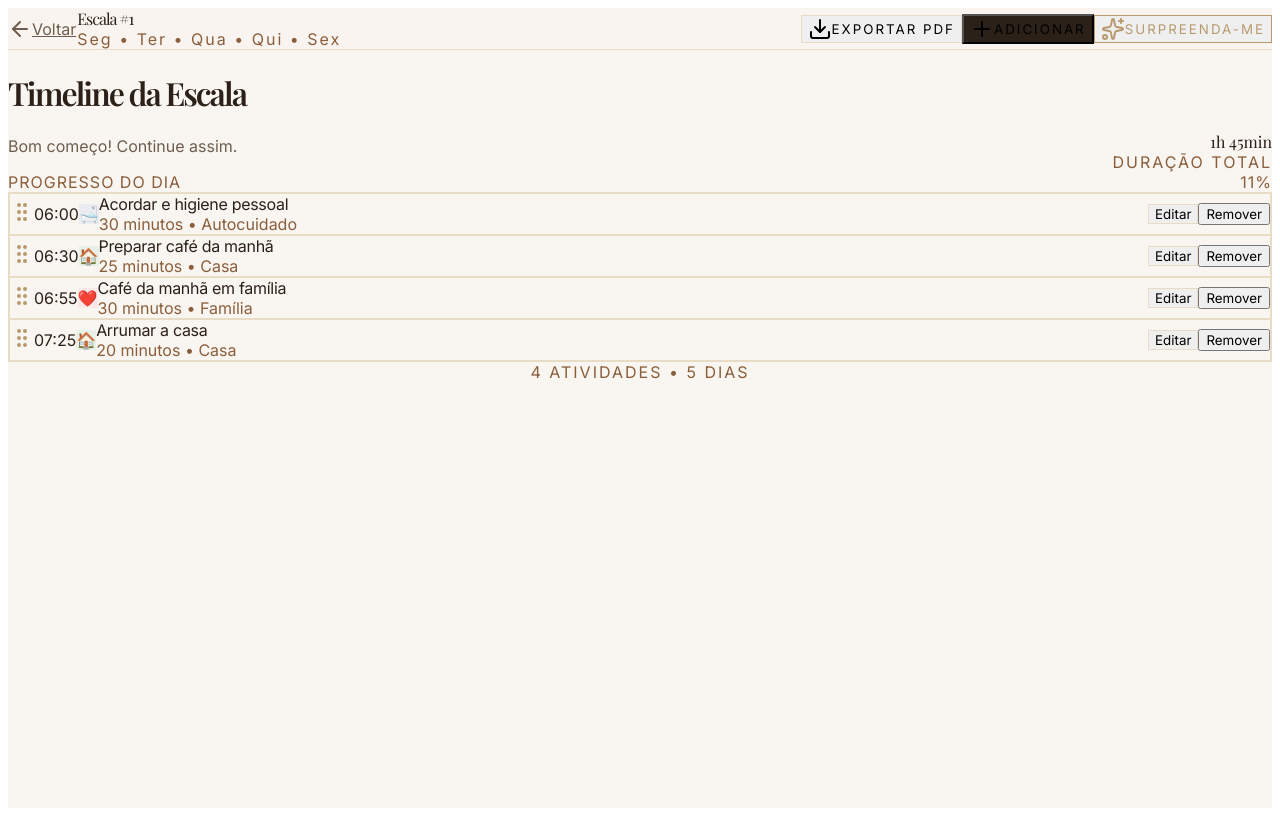
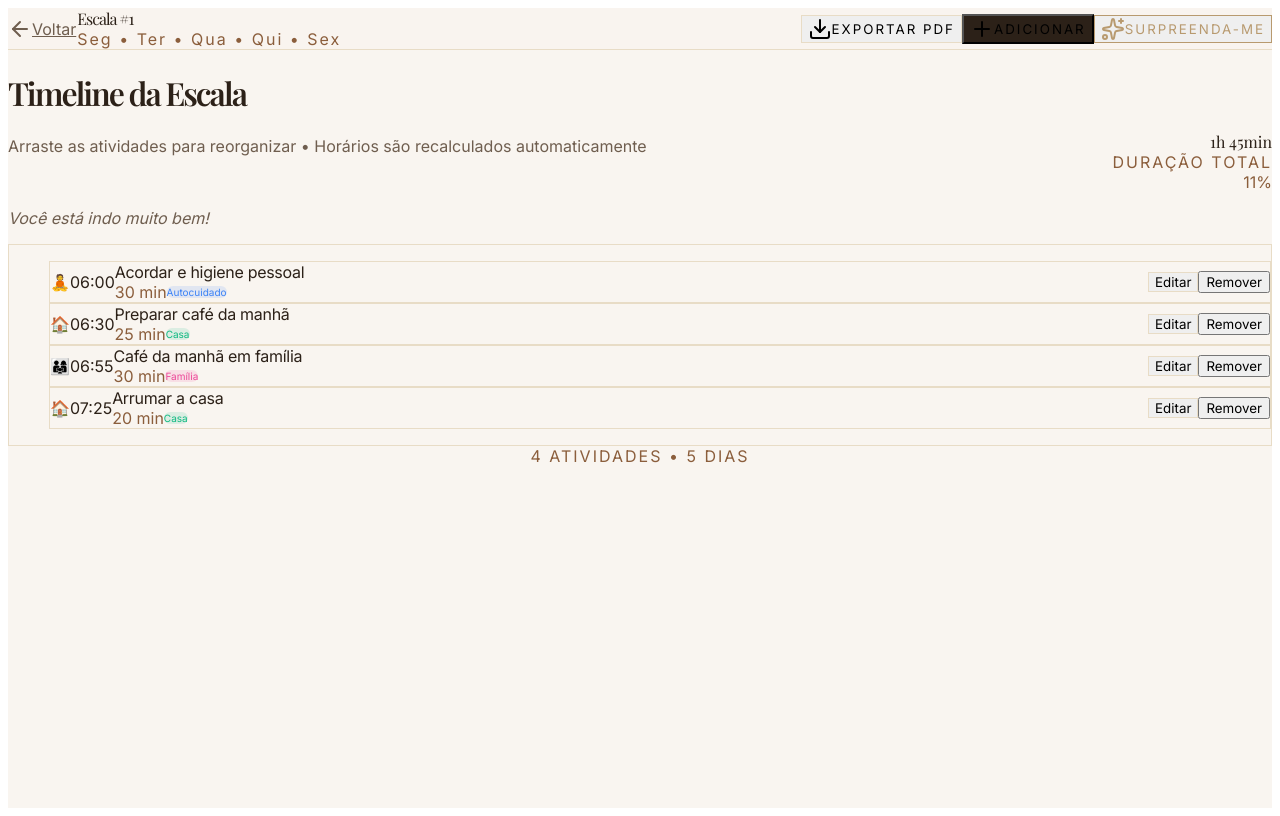
Before and after one commit to italo0machado/rotina-em-casa, a React (Vite) app in the folder frontend/: page /escala/1 in a window 1280 px wide. Built offline with nearby package versions, Linux system fonts and the light colour scheme.

Commit message:
fix(timeline): substituir @hello-pangea/dnd por framer-motion Reorder (mais estável no Vercel)

```diff
--- a/frontend/src/pages/EscalaEditor.tsx
+++ b/frontend/src/pages/EscalaEditor.tsx
@@ -1,12 +1,7 @@
 import { useParams, Link, useLocation } from 'react-router-dom';
-import { ArrowLeft, Download, Plus, Clock, GripVertical, Sparkles } from 'lucide-react';
+import { ArrowLeft, Download, Plus, Clock, Sparkles } from 'lucide-react';
 import { useState } from 'react';
-import {
-  DragDropContext,
-  Droppable,
-  Draggable,
-  type DropResult,
-} from '@hello-pangea/dnd';
+import { Reorder } from 'framer-motion';
 
 interface Atividade {
   id: number;
@@ -23,19 +18,16 @@ interface Escala {
 }
 
 const TIPO_CONFIG = {
-  autocuidado: { cor: '#3b82f6', label: 'Autocuidado', icone: '🛁' },
+  autocuidado: { cor: '#3b82f6', label: 'Autocuidado', icone: '🧘' },
   casa:        { cor: '#10b981', label: 'Casa',        icone: '🏠' },
   movimento:   { cor: '#f59e0b', label: 'Movimento',   icone: '🏃' },
   estudo:      { cor: '#8b5cf6', label: 'Estudo',      icone: '📚' },
-  familia:     { cor: '#ec4899', label: 'Família',     icone: '❤️' },
+  familia:     { cor: '#ec4899', label: 'Família',     icone: '👨‍👩‍👧' },
 };
 
-const MENSAGENS_MOTIVACIONAIS = [
-  "Bom começo! Continue assim.",
-  "Você está indo muito bem!",
-  "Ótimo ritmo! A casa agradece.",
-  "Quase lá! Está ficando lindo.",
-  "Dia organizado é dia feliz.",
+const sugestoes = [
+  "Alongamento matinal", "Ler 15 minutos", "Jogar com as crianças",
+  "Meditação", "Organizar a geladeira", "Caminhada rápida"
 ];
 
 function formatTime(minutes: number): string {
@@ -53,26 +45,17 @@ function recalculateHorarios(atividades: Atividade[], startHour = 6): Atividade[
   });
 }
 
-function getMensagemMotivacional(progresso: number): string {
-  if (progresso < 20) return MENSAGENS_MOTIVACIONAIS[0];
-  if (progresso < 40) return MENSAGENS_MOTIVACIONAIS[1];
-  if (progresso < 70) return MENSAGENS_MOTIVACIONAIS[2];
-  if (progresso < 95) return MENSAGENS_MOTIVACIONAIS[3];
-  return MENSAGENS_MOTIVACIONAIS[4];
+function getMensagemProgresso(atividades: Atividade[]): string {
+  const total = atividades.length;
+  if (total === 0) return "Comece adicionando sua primeira atividade.";
+  if (total <= 3) return "Bom começo! Continue assim.";
+  if (total <= 6) return "Você está indo muito bem!";
+  return "Ótimo ritmo! A casa agradece.";
 }
-
-const ATIVIDADES_SUGERIDAS = [
-  { nome: "Alongamento matinal", duracao: 15, tipo: 'movimento' as const },
-  { nome: "Ler 20 páginas", duracao: 25, tipo: 'estudo' as const },
-  { nome: "Jogar com as crianças", duracao: 30, tipo: 'familia' as const },
-  { nome: "Organizar a geladeira", duracao: 20, tipo: 'casa' as const },
-  { nome: "Meditação de 10 minutos", duracao: 10, tipo: 'autocuidado' as const },
-];
 
 export default function EscalaEditor() {
   const { id } = useParams();
   const location = useLocation();
-
   const escalaInicial = location.state?.escala as Escala | undefined;
 
   const [escala] = useState<Escala>(escalaInicial || {
@@ -91,22 +74,8 @@ export default function EscalaEditor() {
     return recalculateHorarios(iniciais);
   });
 
-  const totalMinutos = atividades.reduce((sum, a) => sum + a.duracao, 0);
-  const totalHoras = Math.floor(totalMinutos / 60);
-  const minutosRestantes = totalMinutos % 60;
-
-  // Progresso do dia (considerando 16h = 960 minutos como dia útil)
-  const progresso = Math.min(Math.round((totalMinutos / 960) * 100), 100);
-  const mensagem = getMensagemMotivacional(progresso);
-
-  const onDragEnd = (result: DropResult) => {
-    if (!result.destination) return;
-
-    const items = Array.from(atividades);
-    const [reorderedItem] = items.splice(result.source.index, 1);
-    items.splice(result.destination.index, 0, reorderedItem);
-
-    setAtividades(recalculateHorarios(items));
+  const handleReorder = (novaOrdem: Atividade[]) => {
+    setAtividades(recalculateHorarios(novaOrdem));
   };
 
   const adicionarAtividade = () => {
@@ -114,25 +83,24 @@ export default function EscalaEditor() {
       id: Date.now(),
       nome: "Nova atividade",
       duracao: 20,
-      tipo: 'casa',
+      tipo: 'casa'
     };
     setAtividades(recalculateHorarios([...atividades, nova]));
   };
 
   const surpreendaMe = () => {
-    const sugerida = ATIVIDADES_SUGERIDAS[Math.floor(Math.random() * ATIVIDADES_SUGERIDAS.length)];
+    const sugestao = sugestoes[Math.floor(Math.random() * sugestoes.length)];
     const nova: Atividade = {
       id: Date.now(),
-      nome: sugerida.nome,
-      duracao: sugerida.duracao,
-      tipo: sugerida.tipo,
+      nome: sugestao,
+      duracao: 15,
+      tipo: 'movimento'
     };
     setAtividades(recalculateHorarios([...atividades, nova]));
   };
 
   const removerAtividade = (id: number) => {
-    const filtradas = atividades.filter(a => a.id !== id);
-    setAtividades(recalculateHorarios(filtradas));
+    setAtividades(recalculateHorarios(atividades.filter(a => a.id !== id)));
   };
 
   const editarAtividade = (id: number) => {
@@ -150,13 +118,17 @@ export default function EscalaEditor() {
     const atualizadas = atividades.map(a =>
       a.id === id ? { ...a, nome: novoNome.trim() || a.nome, duracao: novaDuracao } : a
     );
-
     setAtividades(recalculateHorarios(atualizadas));
   };
 
+  const totalMinutos = atividades.reduce((sum, a) => sum + a.duracao, 0);
+  const totalHoras = Math.floor(totalMinutos / 60);
+  const minutosRestantes = totalMinutos % 60;
+  const progresso = Math.min(Math.round((totalMinutos / (16 * 60)) * 100), 100);
+  const mensagem = getMensagemProgresso(atividades);
+
   return (
     <div className="min-h-screen bg-[#f9f5f0] text-[#2c2118]">
-      {/* Navbar */}
       <nav className="border-b border-[#e8dcc6] bg-[#f9f5f0]/95 backdrop-blur-md sticky top-0 z-40">
         <div className="max-w-7xl mx-auto px-8 flex items-center justify-between h-20">
           <div className="flex items-center gap-4">
@@ -173,16 +145,10 @@ export default function EscalaEditor() {
             <button className="flex items-center gap-2 px-6 py-2.5 border border-[#e8dcc6] rounded-2xl text-sm tracking-[2px] hover:bg-white transition">
               <Download className="w-4 h-4" /> EXPORTAR PDF
             </button>
-            <button
-              onClick={adicionarAtividade}
-              className="flex items-center gap-2 px-6 py-2.5 bg-[#2c2118] text-white rounded-2xl text-sm tracking-[2px] hover:bg-[#3f2a1d] transition"
-            >
+            <button onClick={adicionarAtividade} className="flex items-center gap-2 px-6 py-2.5 bg-[#2c2118] text-white rounded-2xl text-sm tracking-[2px] hover:bg-[#3f2a1d] transition">
               <Plus className="w-4 h-4" /> ADICIONAR
             </button>
-            <button
-              onClick={surpreendaMe}
-              className="flex items-center gap-2 px-6 py-2.5 border border-[#b89a6f] text-[#b89a6f] rounded-2xl text-sm tracking-[2px] hover:bg-[#b89a6f] hover:text-white transition"
-            >
+            <button onClick={surpreendaMe} className="flex items-center gap-2 px-6 py-2.5 border border-[#b89a6f] text-[#b89a6f] rounded-2xl text-sm tracking-[2px] hover:bg-[#b89a6f] hover:text-white transition">
               <Sparkles className="w-4 h-4" /> SURPREENDA-ME
             </button>
           </div>
@@ -190,12 +156,11 @@ export default function EscalaEditor() {
       </nav>
 
       <div className="max-w-5xl mx-auto px-8 py-12">
-        {/* Cabeçalho com mensagem e progresso */}
         <div className="mb-8">
           <div className="flex items-end justify-between mb-4">
             <div>
               <h1 className="font-serif text-5xl tracking-[-2px]">Timeline da Escala</h1>
-              <p className="text-[#6f5e4f] mt-2 text-lg">{mensagem}</p>
+              <p className="text-[#6f5e4f] mt-2">Arraste as atividades para reorganizar • Horários são recalculados automaticamente</p>
             </div>
             <div className="text-right">
               <div className="text-3xl font-serif tracking-tighter text-[#2c2118]">
@@ -206,107 +171,52 @@ export default function EscalaEditor() {
           </div>
 
           {/* Barra de Progresso */}
-          <div className="mt-4">
-            <div className="flex justify-between text-xs text-[#8b5e3c] mb-1.5 tracking-[1px]">
-              <span>PROGRESSO DO DIA</span>
-              <span>{progresso}%</span>
+          <div className="flex items-center gap-4">
+            <div className="flex-1 h-2 bg-[#e8dcc6] rounded-full overflow-hidden">
+              <div className="h-full bg-[#b89a6f] transition-all" style={{ width: `${progresso}%` }} />
             </div>
-            <div className="h-2 bg-[#e8dcc6] rounded-2xl overflow-hidden">
-              <div
-                className="h-2 bg-[#b89a6f] transition-all duration-500"
-                style={{ width: `${progresso}%` }}
-              />
+            <div className="text-sm text-[#8b5e3c] w-12 text-right">{progresso}%</div>
           </div>
-          </div>
+          <p className="text-sm text-[#6f5e4f] mt-2 italic">{mensagem}</p>
         </div>
 
-        {/* Timeline com Drag & Drop */}
         <div className="border border-[#e8dcc6] bg-white rounded-3xl p-10">
           {atividades.length === 0 ? (
             <div className="text-center py-16">
               <Clock className="w-10 h-10 mx-auto text-[#b89a6f] mb-4" />
               <p className="text-[#6f5e4f]">Nenhuma atividade adicionada ainda.</p>
-              <button
-                onClick={adicionarAtividade}
-                className="mt-6 px-8 py-3 bg-[#2c2118] text-white rounded-2xl text-sm tracking-[2px]"
-              >
-                ADICIONAR PRIMEIRA ATIVIDADE
-              </button>
             </div>
           ) : (
-            <DragDropContext onDragEnd={onDragEnd}>
-              <Droppable droppableId="timeline">
-                {(provided: import("@hello-pangea/dnd").DroppableProvided) => (
-                  <div
-                    {...provided.droppableProps}
-                    ref={provided.innerRef}
-                    className="space-y-3"
-                  >
-                    {atividades.map((atividade, index) => {
+            <Reorder.Group axis="y" values={atividades} onReorder={handleReorder} className="space-y-3">
+              {atividades.map((atividade) => {
                 const config = atividade.tipo ? TIPO_CONFIG[atividade.tipo] : TIPO_CONFIG.casa;
                 return (
-                        <Draggable key={atividade.id} draggableId={atividade.id.toString()} index={index}>
-                          {(provided: import("@hello-pangea/dnd").DraggableProvided, snapshot: import("@hello-pangea/dnd").DraggableStateSnapshot) => (
-                            <div
-                              ref={provided.innerRef}
-                              {...provided.draggableProps}
-                              className={`flex items-center gap-6 border border-[#e8dcc6] rounded-2xl p-6 transition-all group ${
-                                snapshot.isDragging ? 'shadow-2xl ring-2 ring-[#b89a6f]/30 bg-white' : 'hover:border-[#b89a6f]'
-                              }`}
+                  <Reorder.Item
+                    key={atividade.id}
+                    value={atividade}
+                    className="flex items-center gap-6 border border-[#e8dcc6] rounded-2xl p-6 hover:border-[#b89a6f] transition cursor-grab active:cursor-grabbing bg-white"
                   >
-                              {/* Drag Handle */}
-                              <div {...provided.dragHandleProps} className="text-[#b89a6f] cursor-grab active:cursor-grabbing">
-                                <GripVertical className="w-5 h-5" />
+                    <div className="text-2xl">{config.icone}</div>
+                    <div className="w-20 text-right">
+                      <div className="font-mono text-xl tracking-tighter text-[#2c2118]">{atividade.horario}</div>
                     </div>
-
-                              {/* Horário */}
-                              <div className="w-20 text-right">
-                                <div className="font-mono text-xl tracking-tighter text-[#2c2118]">
-                                  {atividade.horario}
+                    <div className="flex-1">
+                      <div className="font-medium text-lg tracking-[-0.3px]">{atividade.nome}</div>
+                      <div className="flex items-center gap-2 mt-0.5">
+                        <span className="text-sm text-[#8b5e3c]">{atividade.duracao} min</span>
+                        <span className="text-[10px] px-2 py-0.5 rounded-full" style={{ backgroundColor: config.cor + '20', color: config.cor }}>
+                          {config.label}
+                        </span>
                       </div>
                     </div>
-
-                              {/* Tipo + Nome */}
-                              <div className="flex-1 flex items-center gap-4">
-                                <div
-                                  className="w-9 h-9 rounded-2xl flex items-center justify-center text-xl flex-shrink-0"
-                                  style={{ backgroundColor: `${config.cor}15` }}
-                                >
-                                  {config.icone}
+                    <div className="flex items-center gap-3 text-sm text-[#6f5e4f]">
+                      <button onClick={() => editarAtividade(atividade.id)} className="px-4 py-1.5 border border-[#e8dcc6] rounded-xl hover:bg-[#f9f5f0] transition">Editar</button>
+                      <button onClick={() => removerAtividade(atividade.id)} className="px-4 py-1.5 text-red-600/70 hover:text-red-600 transition">Remover</button>
                     </div>
-                                <div>
-                                  <div className="font-medium text-lg tracking-[-0.3px]">{atividade.nome}</div>
-                                  <div className="text-sm text-[#8b5e3c] mt-0.5">
-                                    {atividade.duracao} minutos • {config.label}
-                                  </div>
-                                </div>
-                              </div>
-
-                              {/* Ações */}
-                              <div className="flex items-center gap-3 text-sm text-[#6f5e4f]">
-                                <button
-                                  onClick={() => editarAtividade(atividade.id)}
-                                  className="px-4 py-1.5 border border-[#e8dcc6] rounded-2xl hover:bg-[#f9f5f0] transition"
-                                >
-                                  Editar
-                                </button>
-                                <button
-                                  onClick={() => removerAtividade(atividade.id)}
-                                  className="px-4 py-1.5 text-red-600/70 hover:text-red-600 transition"
-                                >
-                                  Remover
-                                </button>
-                              </div>
-                            </div>
-                          )}
-                        </Draggable>
+                  </Reorder.Item>
                 );
               })}
-                    {provided.placeholder}
-                  </div>
-                )}
-              </Droppable>
-            </DragDropContext>
+            </Reorder.Group>
           )}
         </div>
 
```
Also changed, not shown: 1 other file (tests, documents, lock files or other folders). Lines whose indentation alone changed are shown as unchanged.
